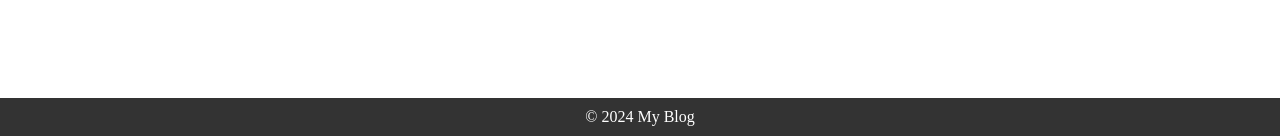
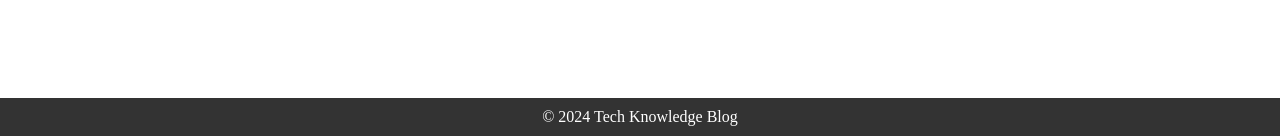
Before and after one commit to Zahid295/Python-API-Project, a Django app: page / in a window 1280 px wide. Shown: the part 815-951 px from the top of the page. Run offline with Django 4.2, Linux system fonts and the light colour scheme; data comes from the database, SQL or seed files in the repository.

Commit message:
Add blog name to footer

```diff
--- a/templates/base.html
+++ b/templates/base.html
@@ -34,7 +34,7 @@
         {% endblock %}
     </main>
     <footer class="footer">
-        © 2024 My Blog
+        © 2024 Tech Knowledge Blog
     </footer>
 </body>
 </html>
```
